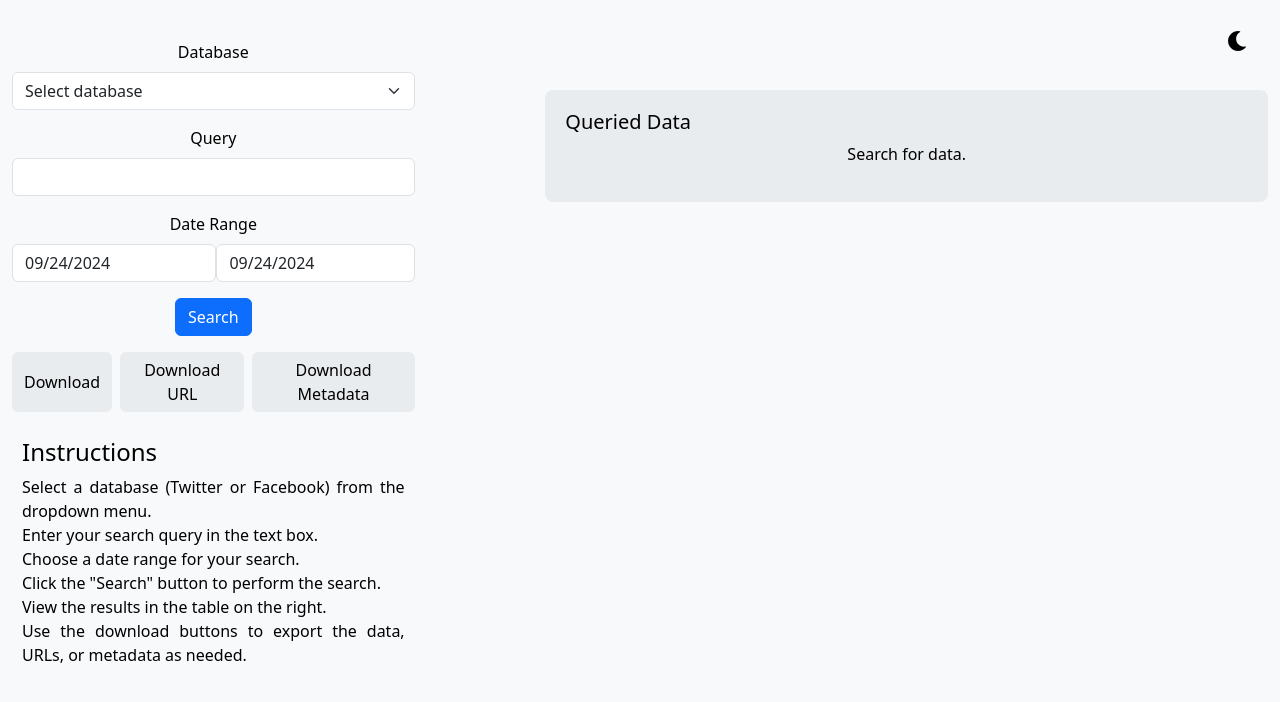
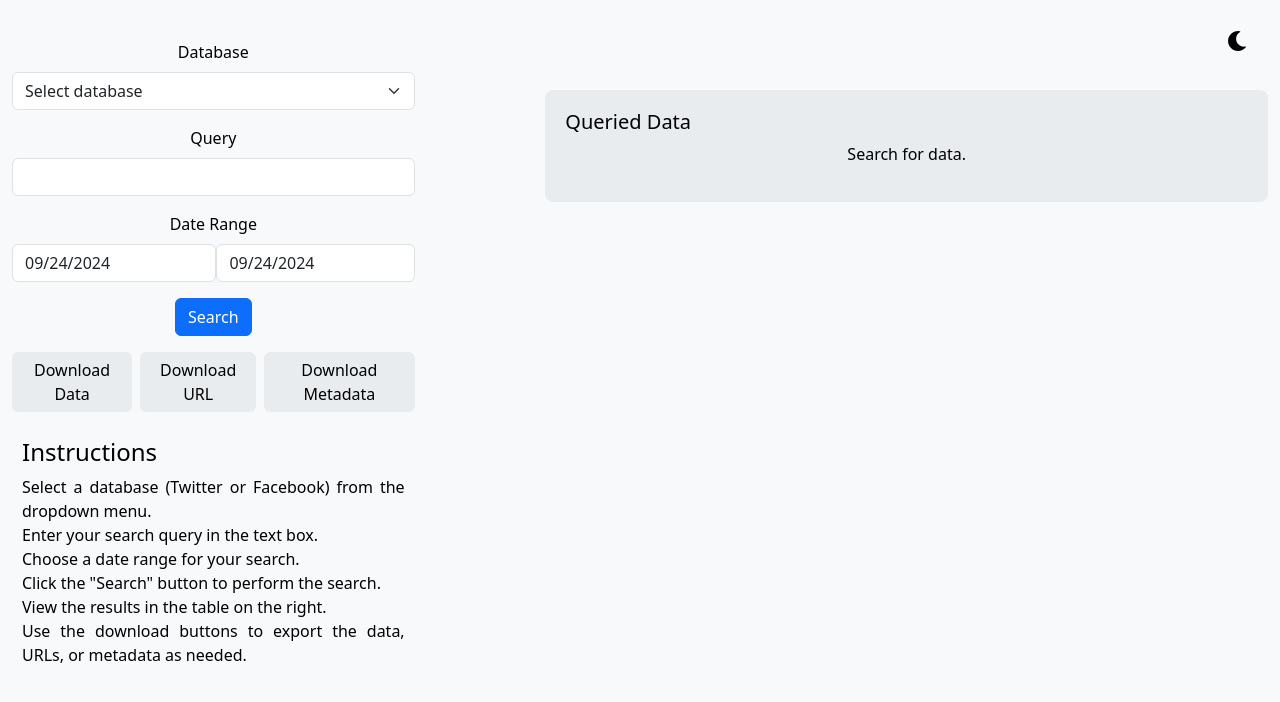
Before and after one commit to khushipatni/query-app, a React (Create React App) app: page / in a window 1280 px wide. Shown: the top 702 px of the page. Built offline with nearby package versions, Linux system fonts and the light colour scheme.

Commit message:
added spinners

```diff
--- a/src/components/SearchComponent.js
+++ b/src/components/SearchComponent.js
@@ -1,6 +1,7 @@
 import './SearchComponent.css';  // Import the CSS file for custom styles
 import React, { useState } from 'react';
-import { Container, Row, Col, Form, Button, Table } from 'react-bootstrap';
+import { Button, Spinner, Container, Row, Col, Form, Table } from 'react-bootstrap';
+// import {  } from 'react-bootstrap';
 import DatePicker from 'react-datepicker';
 import 'react-datepicker/dist/react-datepicker.css';
 import 'bootstrap/dist/css/bootstrap.min.css'; // Bootstrap CSS import
@@ -15,17 +16,18 @@ const SearchComponent = () => {
   const [query, setQuery] = useState('');
   const [startDate, setStartDate] = useState(new Date());
   const [endDate, setEndDate] = useState(new Date());
-  const [loading, setLoading] = useState(false);
+  const [loading_s, setLoading_s] = useState(false);
   const [queriedData, setQueriedData] = useState([]);
   const [darkMode, setDarkMode] = useState(false);
   const [errorMessage, setErrorMessage] = useState('');
   const [hasSearched, setHasSearched] = useState(false); // New state variable
+  const [loading, setLoading] = useState(false);
 
   const API_URL = 'https://daprdata.org';
 
   const handleSearch = () => {
     console.log('Searching...');
-    setLoading(true);
+    setLoading_s(true);
     setQueriedData([]);
     setErrorMessage(''); // Clear previous error messages
     setHasSearched(true); // Mark that a search has been performed
@@ -56,7 +58,7 @@ const SearchComponent = () => {
         alert('An error occurred. Please check your inputs and try again.'); // Alert the user for immediate feedback
       })
       .finally(() => {
-      setLoading(false); // Stop loading
+        setLoading_s(false); // Stop loading
       });
   };
 
@@ -93,6 +95,7 @@ const SearchComponent = () => {
   };
 
   const handleDownload = (type) => {
+    setLoading(true);
     console.log(`Downloading ${type}...`);
     setErrorMessage('');
 
@@ -124,8 +127,8 @@ const SearchComponent = () => {
         setErrorMessage(`Error: ${errorMessage}. Please try again.`);
         alert('An error occurred. Please check your inputs and try again.'); // Alert the user for immediate feedback
       });
+    setLoading(false);
   };
-
 
   return (
     <div className={darkMode ? 'dark-mode' : 'light-mode'}>
@@ -185,18 +188,38 @@ const SearchComponent = () => {
 
               <Button variant="primary" onClick={handleSearch}>Search</Button>
 
-              <div className="mt-3 d-flex justify-content-center">
-                <Button variant="secondary" onClick={() => handleDownload('data')} className="me-2">
-                  Download
+              <div className="mt-3 d-flex flex-column align-items-center">
+                <div className="d-flex justify-content-center">
+                  <Button
+                    variant="secondary"
+                    onClick={() => handleDownload('data')}
+                    className="me-2"
+                    disabled={loading}
+                  >
+                    Download Data
                   </Button>
-                <Button variant="secondary" onClick={() => handleDownload('url')} className="me-2">
+                  <Button
+                    variant="secondary"
+                    onClick={() => handleDownload('url')}
+                    className="me-2"
+                    disabled={loading}
+                  >
                     Download URL
                   </Button>
-                <Button variant="secondary" onClick={() => handleDownload('metadata')}>
+                  <Button
+                    variant="secondary"
+                    onClick={() => handleDownload('metadata')}
+                    disabled={loading}
+                  >
                     Download Metadata
                   </Button>
                 </div>
-
+                {loading && (
+                  <Spinner animation="border" role="status" className="mt-3">
+                    <span className="visually-hidden">Loading...</span>
+                  </Spinner>
+                )}
+              </div>
 
               {/* Instructions Section: Moved below download buttons */}
               <div className="instructions mt-3">
@@ -215,7 +238,7 @@ const SearchComponent = () => {
           <Col md={7} className="right-side">
             <div className="queried-table-placeholder">
               <h5>Queried Data</h5>
-              {loading ? (
+              {loading_s ? (
                 <p>Searching for the queried data...</p>
               ) : !hasSearched ? (
                 <p>Search for data.</p> // Show this only if no search has been performed
@@ -230,7 +253,6 @@ const SearchComponent = () => {
                       <tr>
                         <th>#</th>
                         <th>Official</th>
-                      <th>ID</th>
                         <th>Total Posts</th>
                         <th>Week of Month</th>
                       </tr>
@@ -240,7 +262,6 @@ const SearchComponent = () => {
                         <tr key={index + 1}>
                           <td>{index + 1}</td>
                           <td>{note.user_username}</td>
-                        <td>{note.author_id}</td>
                           <td>{note.total_posts}</td>
                           <td>{note.week_of_month}</td>
                         </tr>
```
Lines whose indentation alone changed are shown as unchanged.
